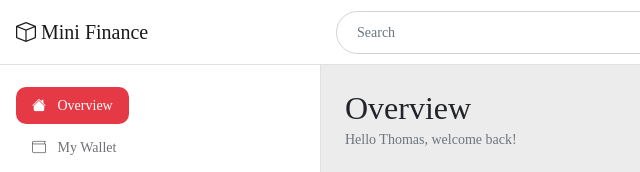
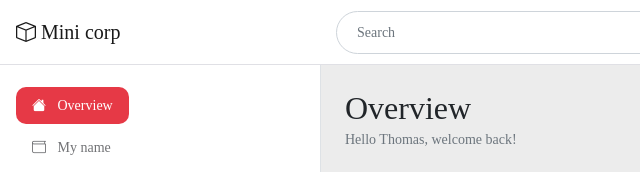
Before and after one commit to swethapagidi/minifinance, a plain HTML site: page index.html in a window 1280 px wide. Shown: the top 172 px of the page, 0-640 px from the left. Drawn offline with Linux system fonts and the light colour scheme; a web font is replaced by a local one.

Commit message:
changed indexhtml

```diff
--- a/index.html
+++ b/index.html
@@ -40,7 +40,7 @@ Bootstrap 5 Dashboard Admin Template
             <div class="col-md-3 col-lg-3 me-0 px-3 fs-6">
                 <a class="navbar-brand" href="index.html">
                     <i class="bi-box"></i>
-                    Mini Finance
+                    Mini corp
                 </a>
             </div>
 
@@ -227,7 +227,7 @@ Bootstrap 5 Dashboard Admin Template
                             <li class="nav-item">
                                 <a class="nav-link" href="wallet.html">
                                     <i class="bi-wallet me-2"></i>
-                                    My Wallet
+                                    My name
                                 </a>
                             </li>
 
```
